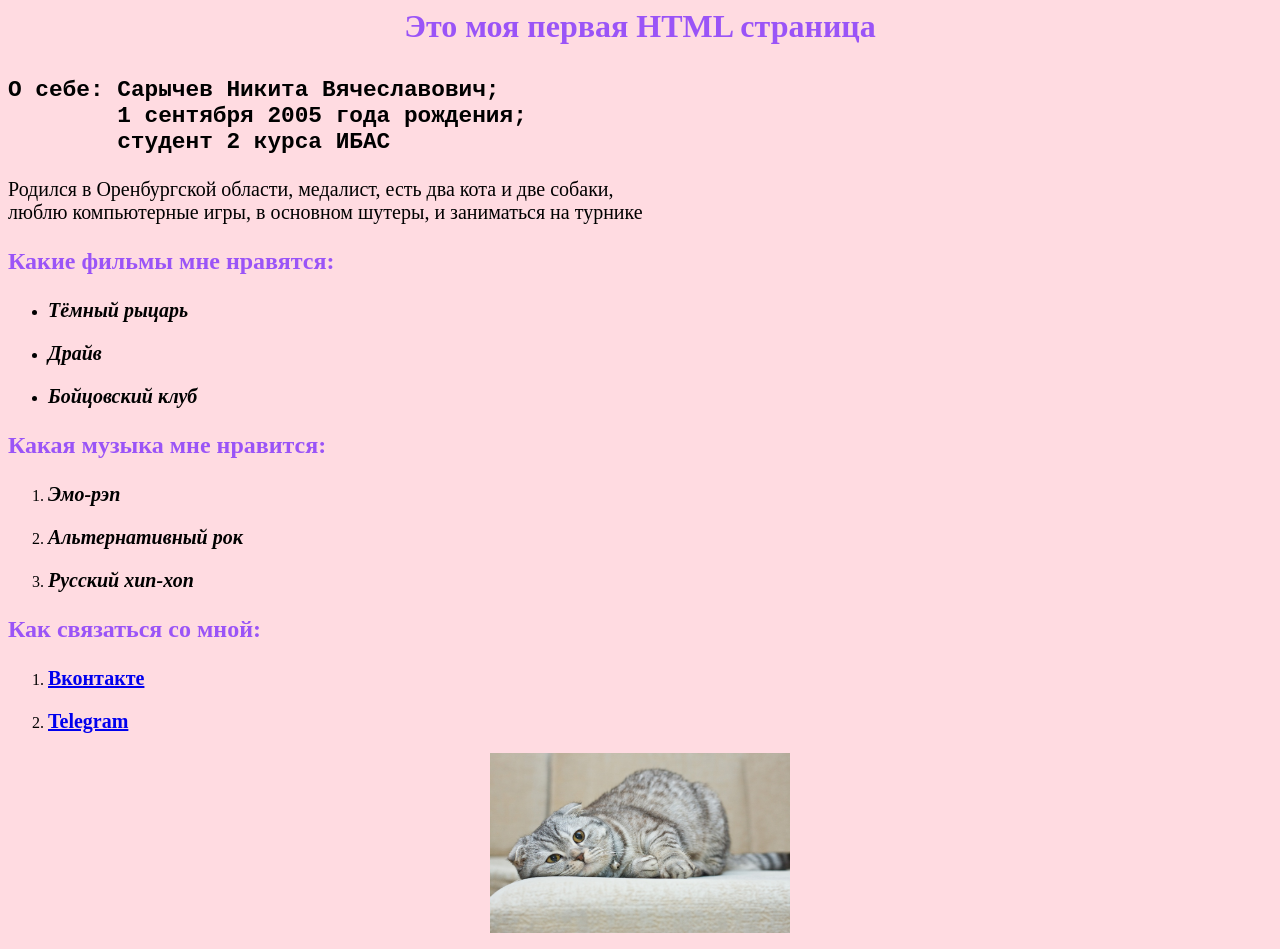
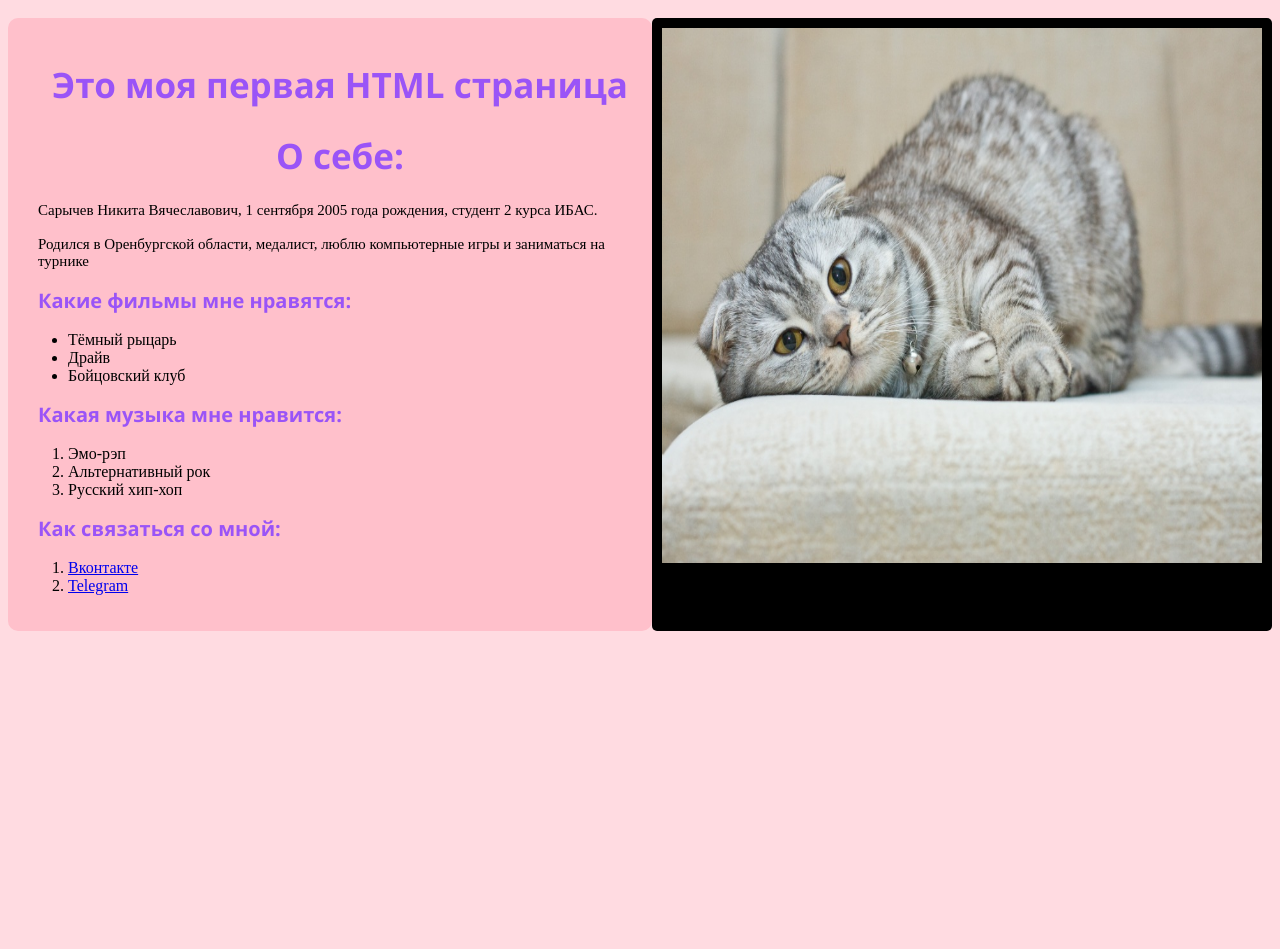
Before and after one commit to exhaustion666/-, a plain HTML site: page site/index.html in a window 1280 px wide. After the commit the page ends 800 px from the top, so only its background shows below. Drawn offline with Linux system fonts and the light colour scheme.

Commit message:
Add files via upload

```diff
--- a/site/index.html
+++ b/site/index.html
@@ -1,40 +1,54 @@
 <html lang="ru">
+
 <head>
-        <title>Лабораторная работа 1</title>
-        <style>
-            body { max-width: 1540px; }
-        </style>
+    <title>Лабораторная работа 2</title>
+    <link rel="stylesheet" href="style.css" />
 </head>
-    <body style="background-color: rgb(255, 219, 225)">
-        <h1 style="text-align: center"><p style="color: #9a54f7">Это моя первая HTML страница</p></h1>
-        <h1 style="font-size: 175%"><pre><b>О себе</b>: Сарычев Никита Вячеславович;
-        1 сентября 2005 года рождения;
-        студент 2 курса ИБАС</h1>
-        </pre>
-        <p style="font-size: 125%">Родился в Оренбургской области, медалист, есть два кота и две собаки, <br>
-            люблю компьютерные игры, в основном шутеры, и заниматься на турнике</p>
-        <h2><p style="color: #9a54f7"><b>Какие фильмы мне нравятся:</b></p></h2>
+
+<body>
+    <div class="content">
+        <div class="content-left">
+            <h1>
+                Это моя первая HTML страница
+            </h1>
+            <h1>
+                О себе:
+            </h1>
+            <p> Сарычев Никита Вячеславович,
+                1 сентября 2005 года рождения,
+                студент 2 курса ИБАС.<br></br>
+                Родился в Оренбургской области, медалист,
+                люблю компьютерные игры и заниматься на турнике
+            </p>
+            <h2>
+                Какие фильмы мне нравятся:
+            </h2>
             <ul>
-            <li><p style="font-size: 125%"><i><b>Тёмный рыцарь</b></i></p></li>
-            <li><p style="font-size: 125%"><i><b>Драйв</b></i></p></li>
-            <li><p style="font-size: 125%"><i><b>Бойцовский клуб</b></i></p></li>
+                <li>Тёмный рыцарь</li>
+                <li>Драйв</li>
+                <li>Бойцовский клуб</li>
             </ul>
-        <h2><p style="color: #9a54f7"><b>Какая музыка мне нравится:</b></p></h2>
+            <h2>
+                Какая музыка мне нравится:
+            </h2>
             <ol>
-            <li><p style="font-size: 125%"><i><b>Эмо-рэп</b></i></p></li>
-            <li><p style="font-size: 125%"><i><b>Альтернативный рок</b></i></p></li>
-            <li><p style="font-size: 125%"><i><b>Русский хип-хоп</b></i></p></li>
+                <li>Эмо-рэп</li>
+                <li>Альтернативный рок</li>
+                <li>Русский хип-хоп</li>
             </ol>
-        <h2><p style="color: #9a54f7"><b>Как связаться со мной:</b></p></h2>
+            <h2>
+                Как связаться со мной:
+            </h2>
             <ol>
-            <li><p style="font-size: 125%"><a href="https://vk.com/rarerain"><b>Вконтакте</b></a></p></li>
-            <li><p style="font-size: 125%"><a href="https://t.me/LonelyBurial"><b>Telegram</b></a></p></li>
+                <li><a href="https://vk.com/rarerain">Вконтакте</a></li>
+                <li><a href="https://t.me/LonelyBurial">Telegram</a></li>
             </ol>
-        <p style="text-align: center"><img
-            src="cat.jpg"
-            alt = "Котик"
-            width = "300"
-            height = "180"
-        /></p>
+        </div>
+        <div class="content-right">
+        <img class="cat" src=".\images\cat.jpg">
+        </div>
+    </div>
+
 </body>
+
 </html>
--- /dev/null
+++ b/site/style.css
@@ -0,0 +1,51 @@
+body {
+    background-color: rgb(255, 219, 225);
+    max-width: 1700px;
+}
+
+.cat {
+    height: 535px;
+    width: 600px;
+}
+
+.content {
+    display: flex;
+    flex-direction: row;
+    justify-content: space-around;
+}
+
+.content-left {
+    background-color: pink;
+    border: 5px;
+    border-radius: 10px;
+    margin-top: 10px;
+    padding: 20px;
+}
+
+.content-right {
+    background-color: black;
+    border: 5px;
+    border-radius: 5px;
+    margin-top: 10px;
+    padding: 10px;
+}
+
+h1 {
+    color: #9a54f7;
+    font-size: 35px;
+    font-family: Segoe UI;
+    margin-left: 20px;
+    text-align: center;
+}
+
+h2 {
+    color: #9a54f7;
+    font-size: 20px;
+    font-family: 'Segoe UI', Tahoma, Geneva, Verdana, sans-serif;
+    margin-left: 10px;
+}
+
+p {
+    font-size: 15px;
+    margin-left: 10px;
+}
```
Also changed, not shown: site/images/cat.jpg (added). Lines whose indentation alone changed are shown as unchanged.
